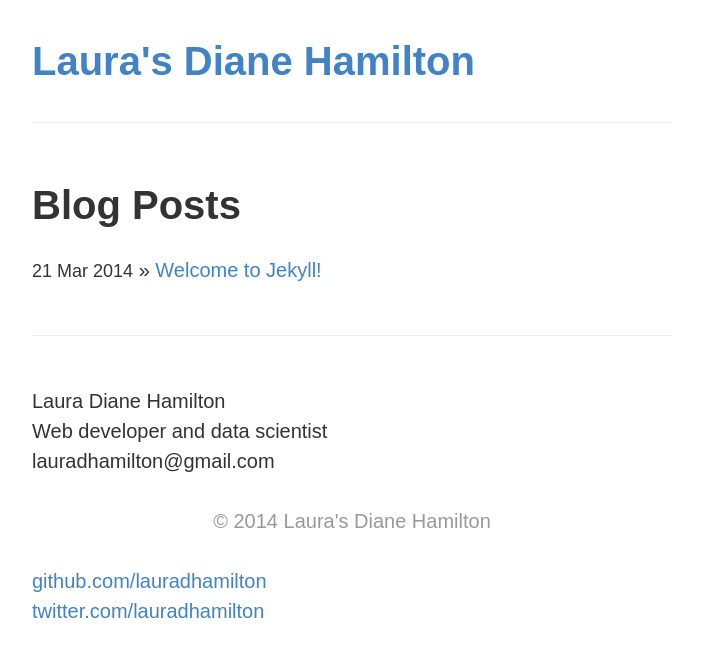
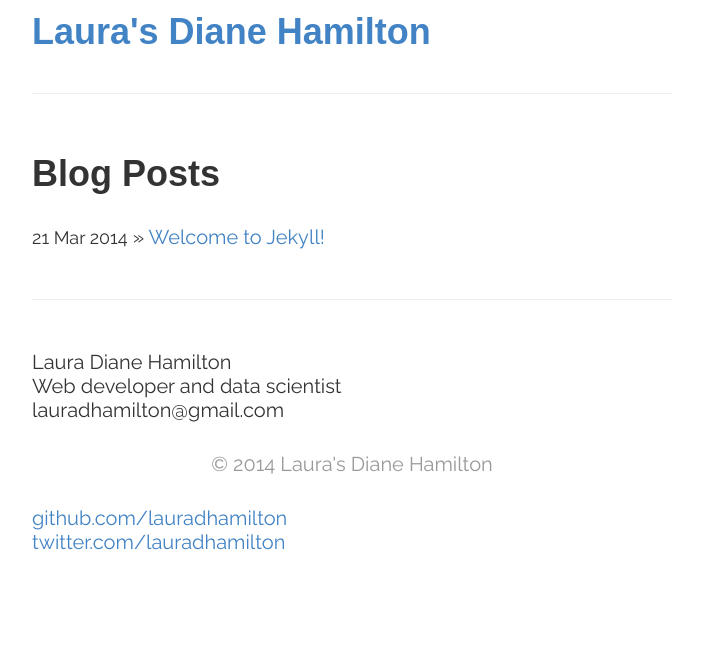
Before and after one commit to lauradhamilton/jekyll_blog, a Jekyll site: the page built from index.html, in a window 1280 px wide. Shown: the top 657 px of the page, without its empty margins (288-991 px from the left). Built offline with Jekyll 4.4.1, drawn with Linux system fonts in a browser that asks for light colours; Markdown is read by kramdown in place of the engine named in the settings.

Commit message:
Changing the font to Raleway because it looks cool

```diff
--- a/_layouts/default.html
+++ b/_layouts/default.html
@@ -6,14 +6,17 @@
         <title>{{ page.title }}</title>
         <meta name="viewport" content="width=device-width">
 
+        <!-- Normalize -->
+        <link rel="stylesheet" href="/css/normalize.css">
+
+        <!-- Google Webfonts -->
+        <link href='http://fonts.googleapis.com/css?family=Raleway:400,200' rel='stylesheet' type='text/css'>
+
         <!-- syntax highlighting CSS -->
         <link rel="stylesheet" href="/css/syntax.css">
 
         <!-- Custom CSS -->
         <link rel="stylesheet" href="/css/main.css">
-
-        <!-- Normalize -->
-        <link rel="stylesheet" href="/css/normalize.css">
 
     </head>
     <body>
--- a/css/main.css
+++ b/css/main.css
@@ -7,10 +7,8 @@
 }
 
 html {
-  font: 100%/1.5 "proxima-nova", sans-serif;
+  font-family: 'Raleway', sans-serif;
   font-weight: 400;
-  text-rendering: optimizeLegibility;
-  -webkit-font-smoothing: antialiased;
 }
 
 body {
```
